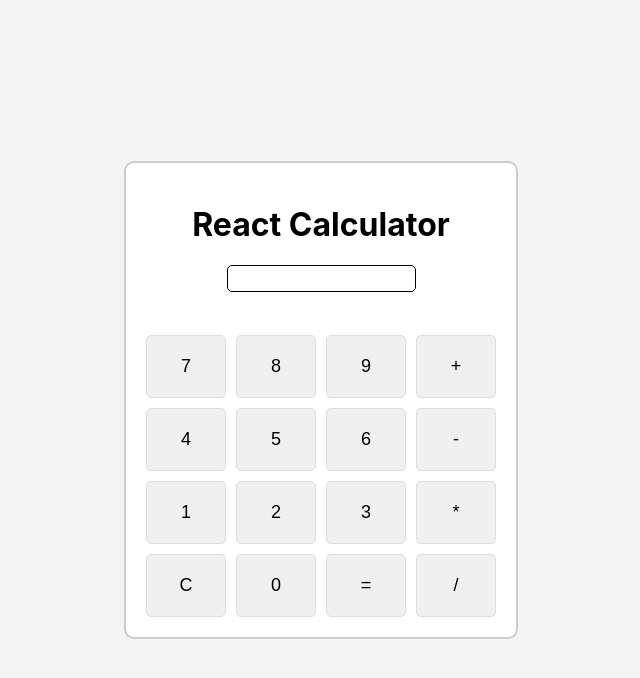
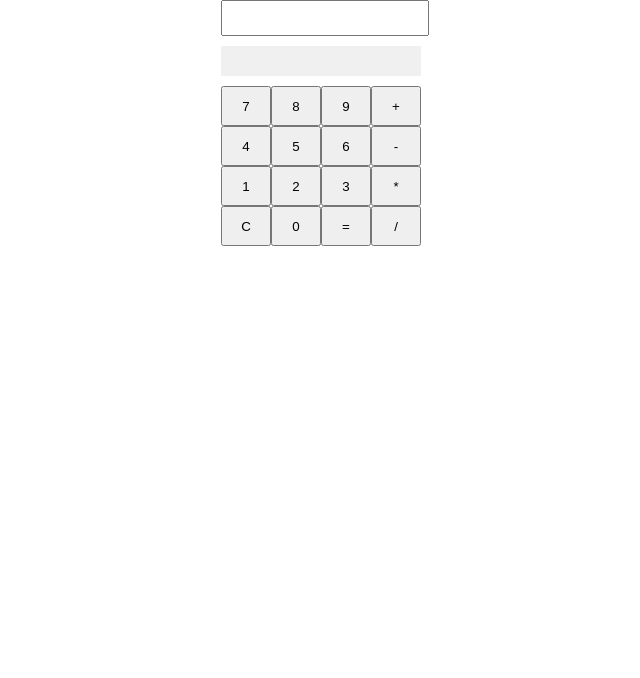
Before and after one commit to Dheeraj2002kumar/XCalculator, a React (Create React App) app in the folder calculator-app/: page / in a window 1280 px wide. Shown: the top 678 px of the page, without its empty margins (319-959 px from the left). Built offline with nearby package versions, Linux system fonts and the light colour scheme.

Commit message:
Refactor Calculator component: separate CSS into Calculator.css, simplify button handling, and improve input/output structure

```diff
--- a/calculator-app/src/App.js
+++ b/calculator-app/src/App.js
@@ -1,5 +1,5 @@
 import React from 'react';
-import './App.css';
+// import './App.css';
 import Calculator from './Calculator';
 
 function App() {
--- a/calculator-app/src/App.css
+++ b/calculator-app/src/Calculator.css
@@ -1,4 +1,4 @@
-.App{
+/* .App{
   display: flex;
   justify-content: center;
   align-items: center;
@@ -54,4 +54,38 @@ button:hover{
 
 .button:active{
   background-color: #d0d0d0;;
+} */
+
+
+
+
+.calculator {
+  width: 200px;
+  margin: 0 auto;
 }
+
+input {
+  width: 100%;
+  height: 30px;
+  text-align: right;
+  margin-bottom: 10px;
+}
+
+.result {
+  width: 100%;
+  height: 30px;
+  background: #f0f0f0;
+  text-align: right;
+  margin-bottom: 10px;
+  line-height: 30px;
+}
+
+.buttons {
+  display: grid;
+  grid-template-columns: repeat(4, 1fr);
+}
+
+button {
+  width: 100%;
+  height: 40px;
+}
--- a/calculator-app/src/Calculator.jsx
+++ b/calculator-app/src/Calculator.jsx
@@ -1,53 +1,43 @@
 import React, { useState } from "react";
-import Button from "./Button";
-import Input from "./Input";
+import "./Calculator.css"; // You can create and style this CSS file
 
-const Calculator = () => {
+function Calculator() {
   const [input, setInput] = useState("");
   const [result, setResult] = useState("");
 
   const handleButtonClick = (value) => {
-   console.log("Button clicked:", value); // Debugging input
-   if (value === "=") {
-     if (!input || /[+\-*/.]$/.test(input)) {
-       console.log("Incomplete expression detected");
+    setInput((prev) => prev + value);
+  };
+
+  const handleClear = () => {
+    setInput("");
+    setResult("");
+  };
+
+  const handleEqual = () => {
+    try {
+      if (input === "") {
         setResult("Error");
       } else {
-       try {
-         console.log("Evaluating:", input); // Debugging the input
-         const output = eval(input); // eslint-disable-line no-eval
-         console.log("Calculation result:", output); // Debugging the output
-
-         if (output === Infinity || output === -Infinity) {
+        const evalResult = eval(input);
+        if (evalResult === Infinity) {
           setResult("Infinity");
-         } else if (Number.isNaN(output)) {
+        } else if (isNaN(evalResult)) {
           setResult("NaN");
         } else {
-           setResult(output);
+          setResult(evalResult);
+        }
       }
     } catch (error) {
-         console.error("Error during calculation:", error); // Debugging error
       setResult("Error");
-       }
-     }
-   } else if (value === "C") {
-     setInput("");
-     setResult("");
-   } else {
-     setInput((prevInput) => prevInput + value);
     }
   };
 
 
   return (
     <div className="calculator">
-      <h1>React Calculator</h1>
-      <div className="input">
-        <Input value={input} />
-      </div>
-      <div className="result">
-        <input type="text" value={result} readOnly />
-      </div>
+      <input type="text" value={input} readOnly />
+      <div className="result">{result}</div>
       <div className="buttons">
         {[
           "7",
@@ -67,11 +57,22 @@ const Calculator = () => {
           "=",
           "/",
         ].map((btn) => (
-          <Button key={btn} label={btn} onClick={handleButtonClick} />
+          <button
+            key={btn}
+            onClick={
+              btn === "="
+                ? handleEqual
+                : btn === "C"
+                ? handleClear
+                : () => handleButtonClick(btn)
+            }
+          >
+            {btn}
+          </button>
         ))}
       </div>
     </div>
   );
-};
+}
 
 export default Calculator;
```
Lines whose indentation alone changed are shown as unchanged.
